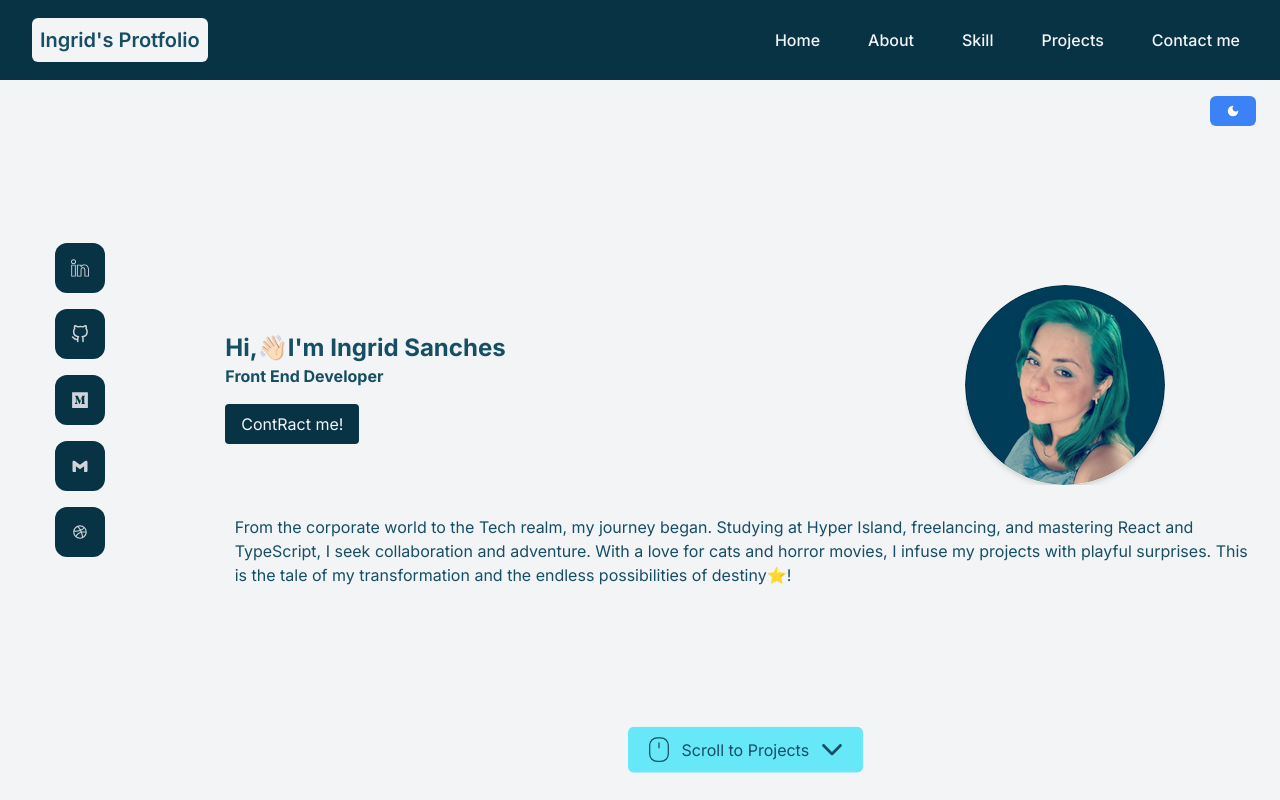
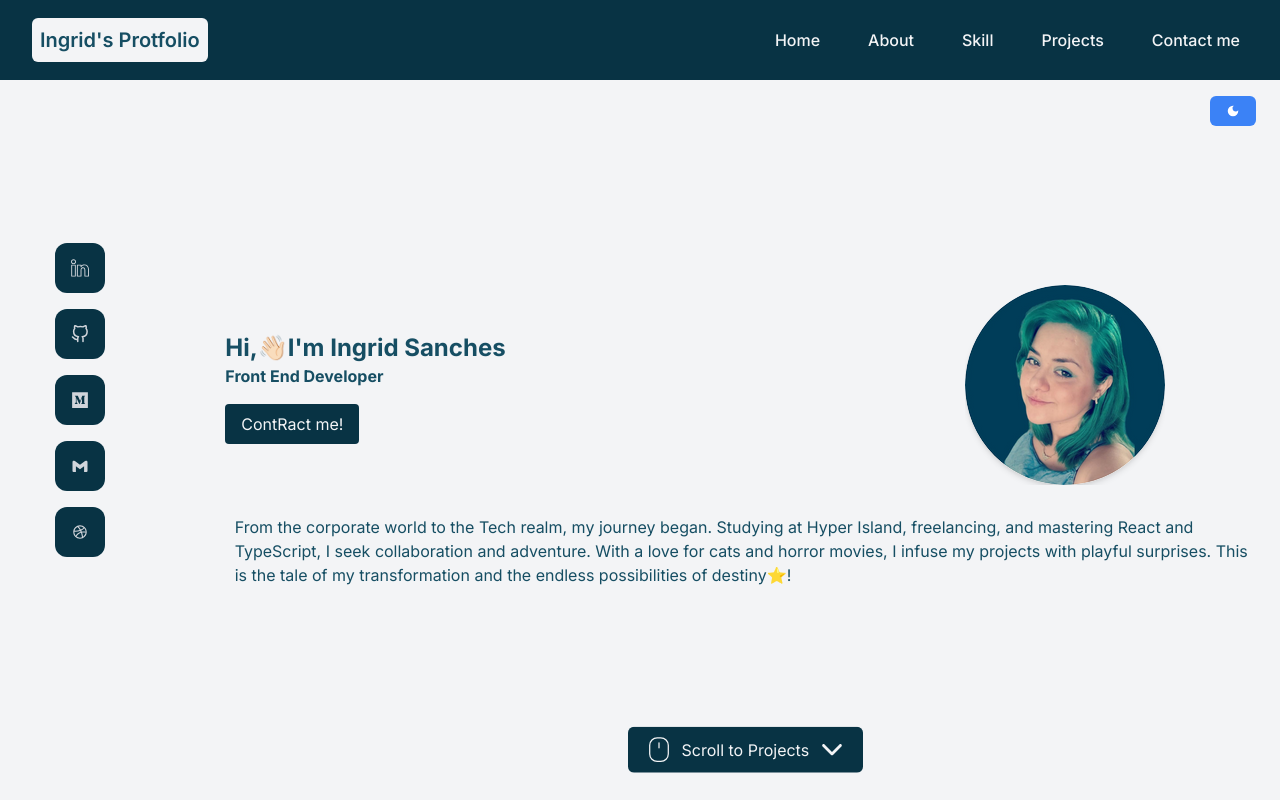
Before and after one commit to IngridAkeida/portfolio, a Next.js app: page / in a window 1280 px wide. Shown: the top 800 px of the page. Built offline with nearby package versions, Linux system fonts and the light colour scheme; what tailwindcss-animated would draw is missing.

Commit message:
update commit

```diff
--- a/src/components/main/Main.tsx
+++ b/src/components/main/Main.tsx
@@ -26,7 +26,7 @@ const Main: React.FC = () => {
             <Overview/>
           <div className="absolute bottom-4">
             <button
-              className='animate-bounce mt-4 bg-cyan-300 py-2 px-4 rounded-md'
+              className='animate-bounce mt-4 bg-cyan-950 hover:bg-cyan-700 text-gray-100 py-2 px-4 rounded-md'
               onClick={scrollToProjects}>
               <a href="#projects" className='flex items-center gap-2'>
                 <CiDesktopMouse2 size={30}/>
```
